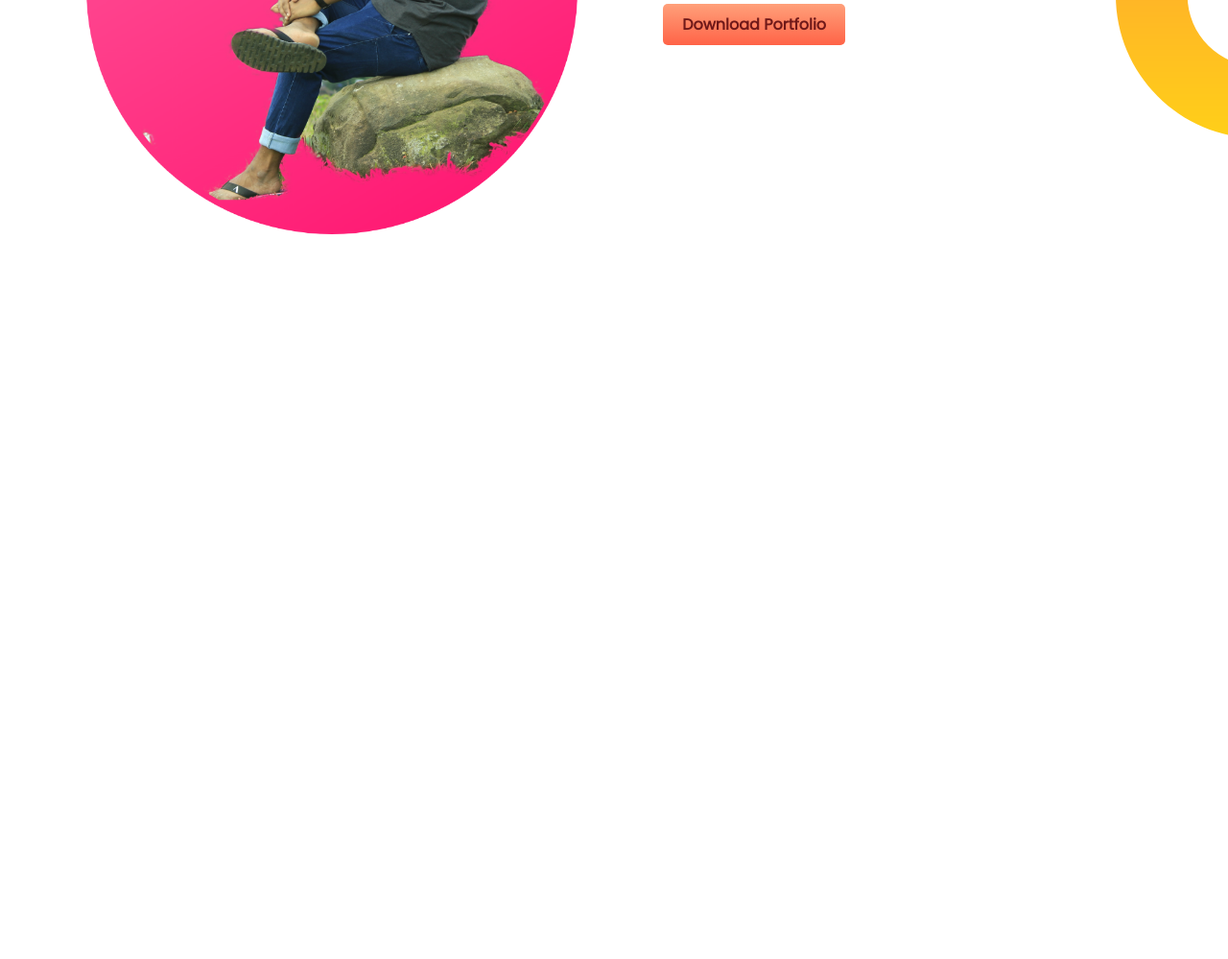
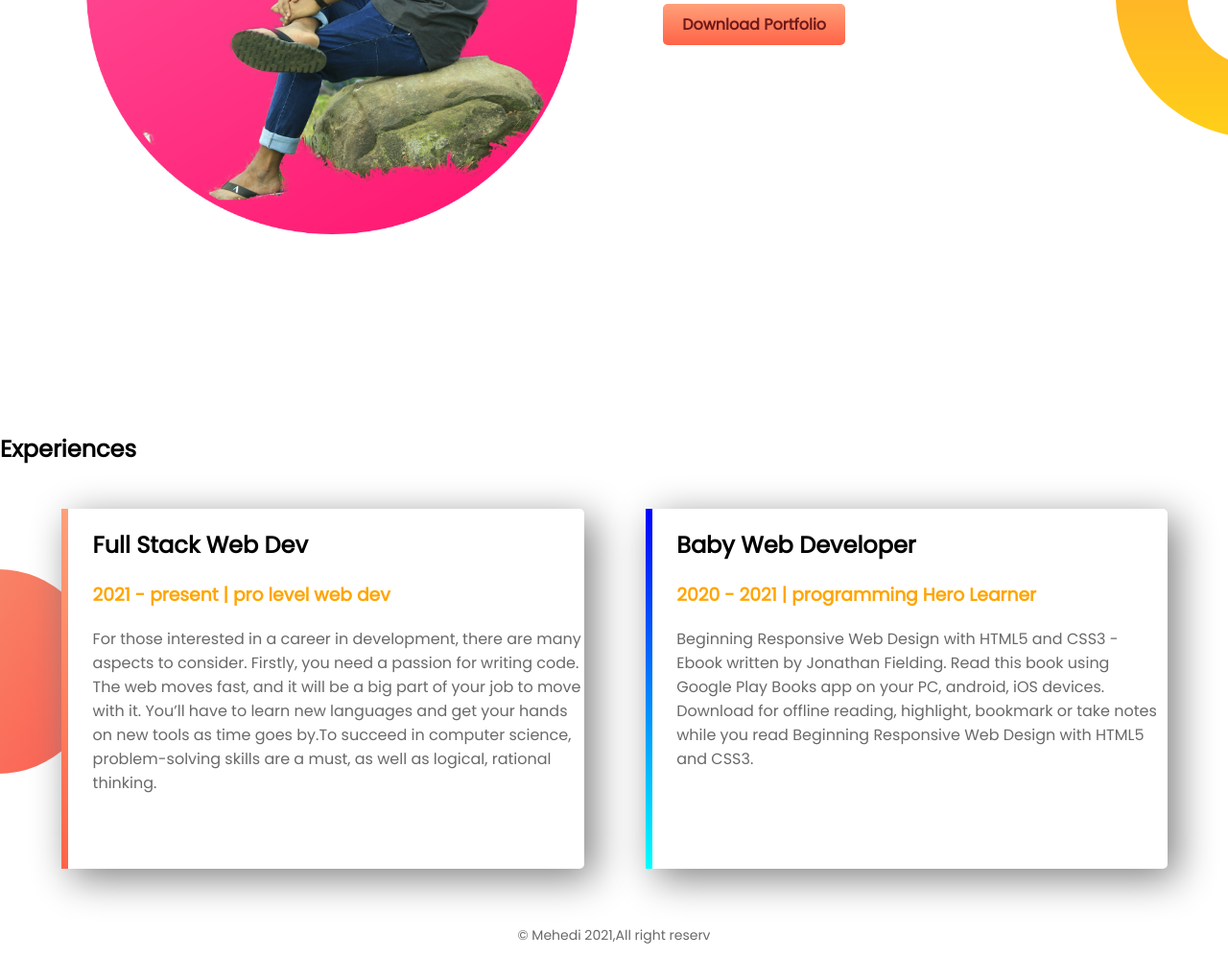
Before and after one commit to mehedihasan99/my-web-site, a plain HTML site: page index.html in a window 1280 px wide. Shown: the part 896-1895 px from the top of the page at 96% size. Before the commit the page ends 1141 px from the top, so only its background shows below. Drawn offline with Linux system fonts and the light colour scheme.

Commit message:
full site

```diff
--- a/index.html
+++ b/index.html
@@ -12,7 +12,7 @@
    <section class="top-banner">
     <div class="half-width">
         <h1>Welcome to</h1>
-        <h1><span class="name-highlight">Mehedi's</span> Web</h1>
+        <h1><span class="orange-highlight">Mehedi's</span> Web</h1>
         <h3>World Class Web Developer</h3>
         <p>My name is Mehedi Hasan. I am a web developer from Jafflong, Sylhet currently living in Dhaka.I am  enjoying web development sector. I am building everything like Magazine websites, E-commerce websites, Portfolio websites and Social media websites.  If you are a business seeking a web presence or an employer looking to hire, you can contact with me.</p>
         <a class="link-button" href="https://www.linkedin.com/in/mehedi-hasan-528163203/" target="blank">Hire Me</a>
@@ -35,5 +35,22 @@
        </div>
 
    </section>
+   <section class="experience-area">
+       <h2>Experiences</h2>
+       <div id="full-stack" class="half-width single-experi">
+             <h2>Full Stack Web Dev</h2>
+             <h3 class="orange-highlight">2021 - present | pro level web dev</h3>
+             <p>For those interested in a career in development, there are many aspects to consider. Firstly, you need a passion for writing code. The web moves fast, and it will be a big part of your job to move with it. You’ll have to learn new languages and get your hands on new tools as time goes by.To succeed in computer science, problem-solving skills are a must, as well as logical, rational thinking.</p>
+       </div>
+       <div id="baby-web" class="half-width single-experi">
+           <h2>Baby Web Developer</h2>
+           <h3 class="orange-highlight">2020 - 2021 | programming Hero Learner</h3>
+           <p>Beginning Responsive Web Design with HTML5 and CSS3 - Ebook written by Jonathan Fielding. Read this book using Google Play Books app on your PC, android, iOS devices. Download for offline reading, highlight, bookmark or take notes while you read Beginning Responsive Web Design with HTML5 and CSS3.</p>
+
+       </div>
+
+   </section>
+   <footer>
+       <p>&copy; Mehedi 2021,All right reserv </p>
 </body>
 </html>
--- a/style.css
+++ b/style.css
@@ -1,6 +1,7 @@
 body{
     font-family: 'Poppins', sans-serif;
     margin: 0px;
+    padding: 0;
 }
 h1{
     font-size: 50px;
@@ -9,7 +10,7 @@ h1{
 p{
     color: dimgray;
 }
-.name-highlight{
+.{
     color: orange;
 }
 .half-width{
@@ -49,10 +50,44 @@ section{
 
     margin-top: 11%;
     margin-right: 35px;
-
+}
+.orange-highlight{
+    color: orange;
 }
 .dream-area{
     background-image: url(img/dream-bg.png);
     background-repeat: no-repeat;
     background-position: right;
+
 }
+.experience-area{
+border-left: 7px;
+ margin-top: 16%;
+
+}
+.single-experi{
+    box-shadow: 10px 10px 40px gray;
+    border-radius: 5px;
+    height: 75%;
+    margin-top: 2%;
+    background-color: white;
+}
+.experience-area{
+    background-image: url("img/exp-bg.png");
+    background-repeat: no-repeat;
+    background-position: left;
+}
+#full-stack{
+    border-left: 7px solid;
+    border-image: linear-gradient(180deg,lightsalmon,tomato);
+    border-image-slice: 1;
+}
+#baby-web{
+    border-left: 7px solid;
+    border-image: linear-gradient(180deg,blue,cyan);
+    border-image-slice: 1;
+}
+footer p{
+    text-align: center;
+    font-size: 14px;
+}
```
